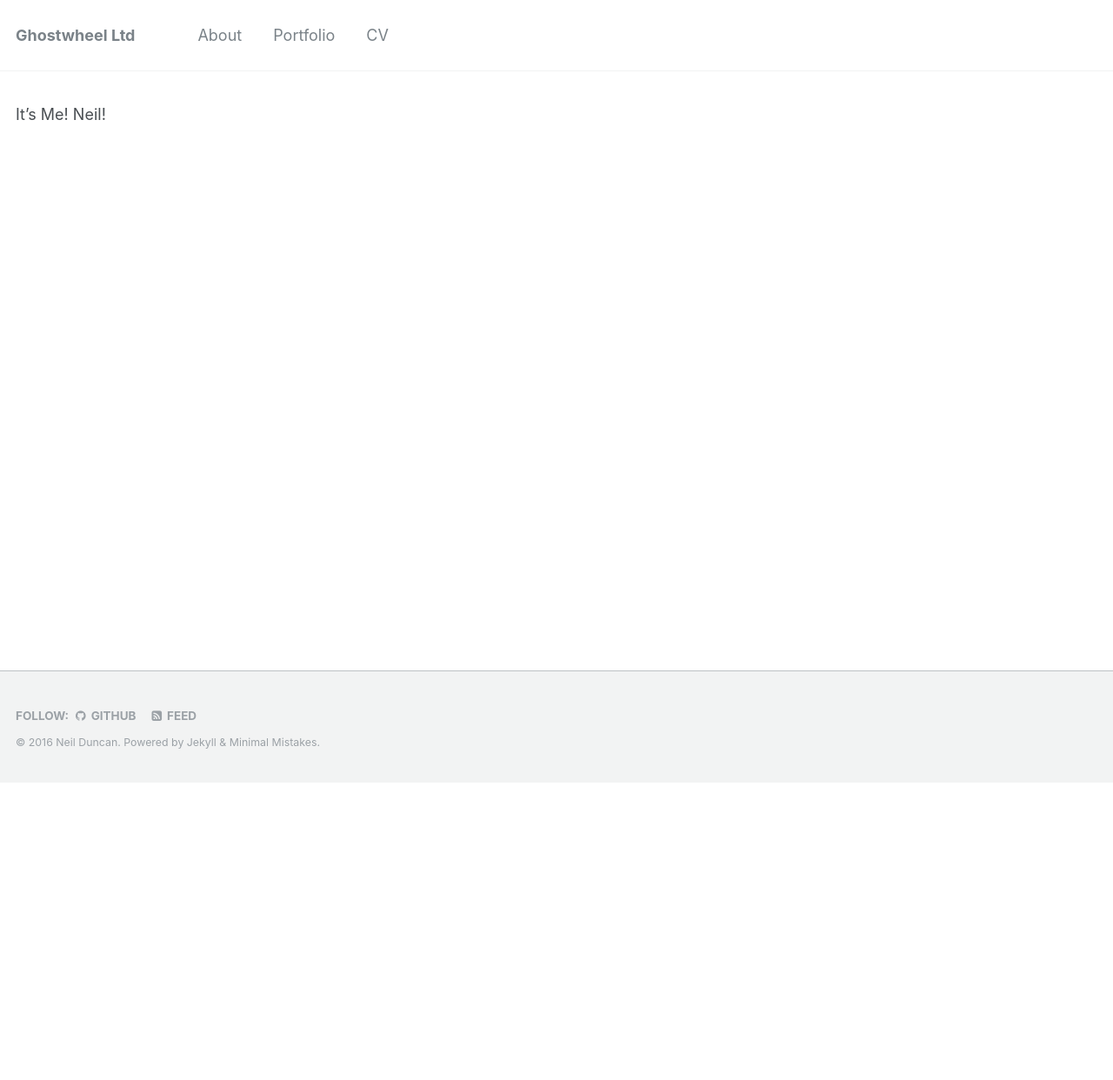
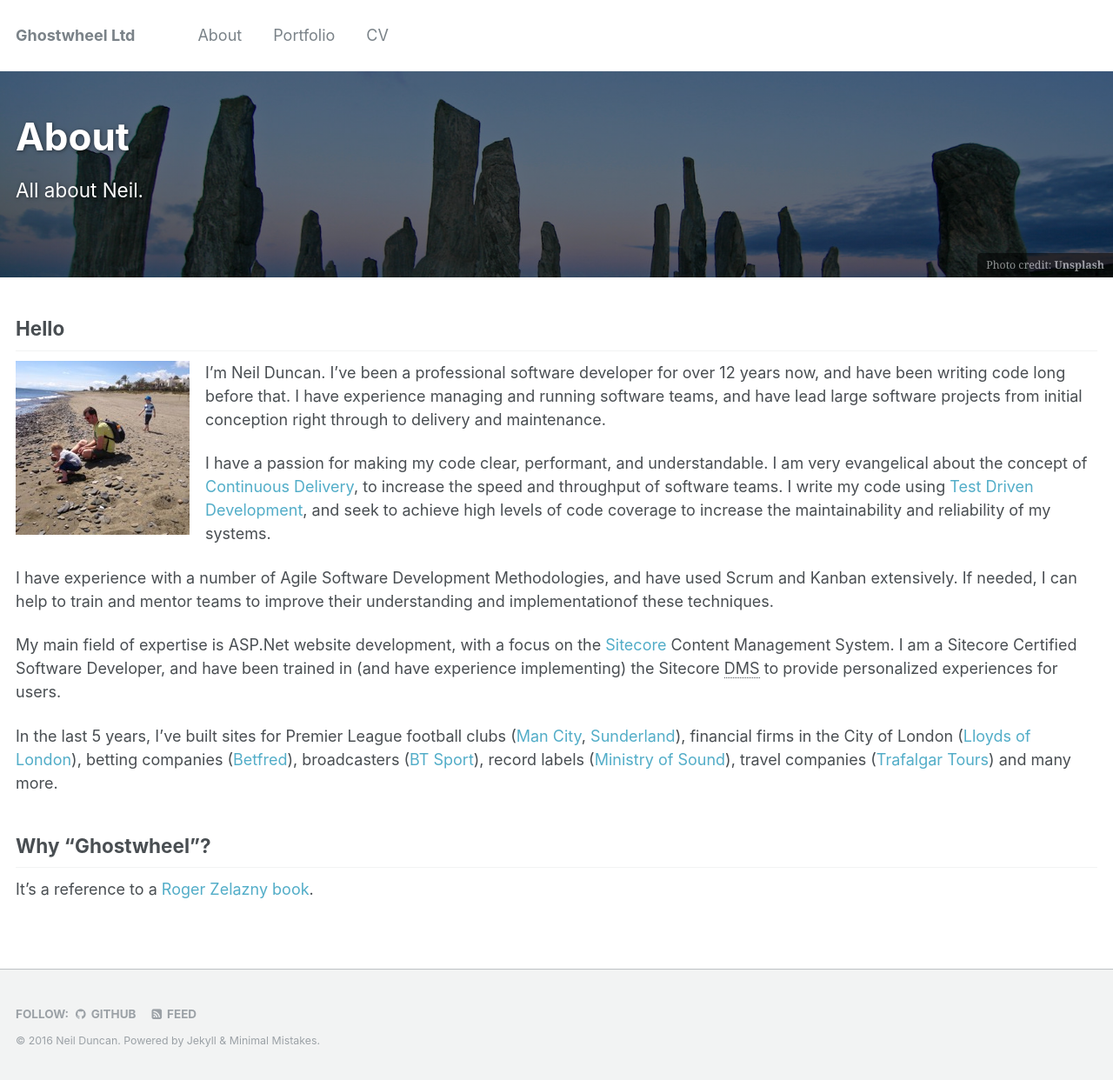
Before and after one commit to neilduncan/neilduncan.github.io, a Jekyll site: the page built from _pages/about.md, in a window 1280 px wide. Shown: the whole page at 87% size. Built offline with Jekyll 4.4.1, drawn with Linux system fonts in a browser that asks for light colours; before the commit the page ends 900 px from its top, so only the background shows below that.

Commit message:
sort out About page

```diff
--- a/_pages/about.md
+++ b/_pages/about.md
@@ -4,6 +4,26 @@ layout: splash
 excerpt: "All about Neil."
 sitemap: true
 permalink: /about/
+header:
+  overlay_color: "#000"
+  overlay_filter: "0.5"
+  overlay_image: standing-stones.jpg
+  caption: "Photo credit: [**Unsplash**](https://unsplash.com)"
 ---
 
-It's Me! Neil!
+Hello
+-----
+
+![Neil Duncan](/images/bio-photo.jpg){: .align-left} I'm Neil Duncan. I've been a professional software developer for over 12 years now, and have been writing code long before that. I have experience managing and running software teams, and have lead large software projects from initial conception right through to delivery and maintenance.
+
+I have a passion for making my code clear, performant, and understandable. I am very evangelical about the concept of [Continuous Delivery](http://martinfowler.com/bliki/ContinuousDelivery.html), to increase the speed and throughput of software teams. I write my code using [Test Driven Development](https://en.wikipedia.org/wiki/Test-driven_development), and seek to achieve high levels of code coverage to increase the maintainability and reliability of my systems.
+
+I have experience with a number of Agile Software Development Methodologies, and have used Scrum and Kanban extensively. If needed, I can help to train and mentor teams to improve their understanding and implementationof these techniques.
+
+My main field of expertise is ASP.Net website development, with a focus on the [Sitecore](http://www.sitecore.net) Content Management System. I am a Sitecore Certified Software Developer, and have been trained in (and have experience implementing) the Sitecore <abbr title="Digital Marketing System">DMS</abbr> to provide personalized experiences for users.
+
+In the last 5 years, I've built sites for Premier League football clubs ([Man City](http://www.mancity.com/), [Sunderland](http://www.safc.com)), financial firms in the City of London ([Lloyds of London](http://www.lloyds.com)), betting companies ([Betfred](http://www.betfred.com)), broadcasters ([BT Sport](http://sport.bt.com)), record labels ([Ministry of Sound](http://www.ministryofsound.com)), travel companies ([Trafalgar Tours](http://www.trafalgar.com)) and many more.
+
+Why "Ghostwheel"?
+---------------
+It's a reference to a [Roger Zelazny book](https://en.wikipedia.org/wiki/The_Chronicles_of_Amber).
```
Also changed, not shown: images/standing-stones.jpg (added).
